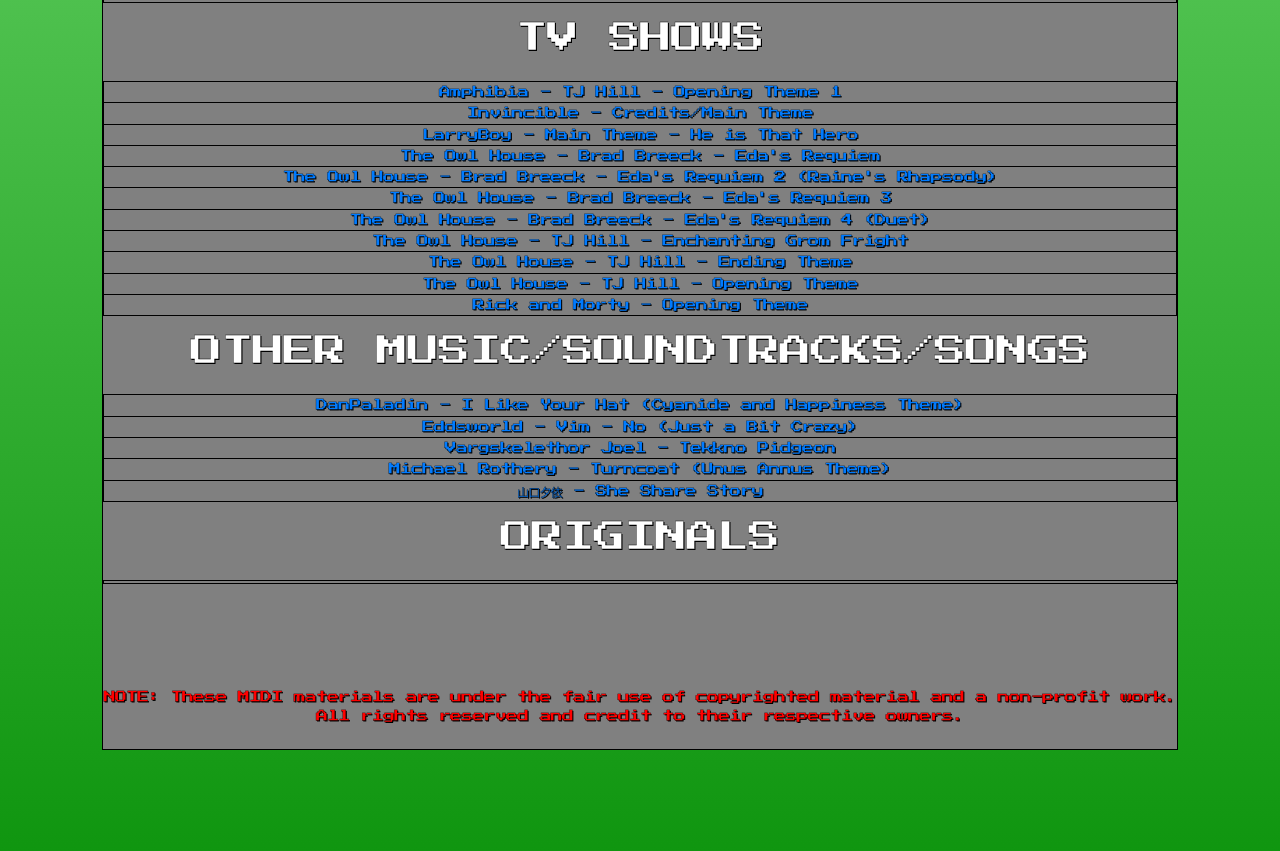
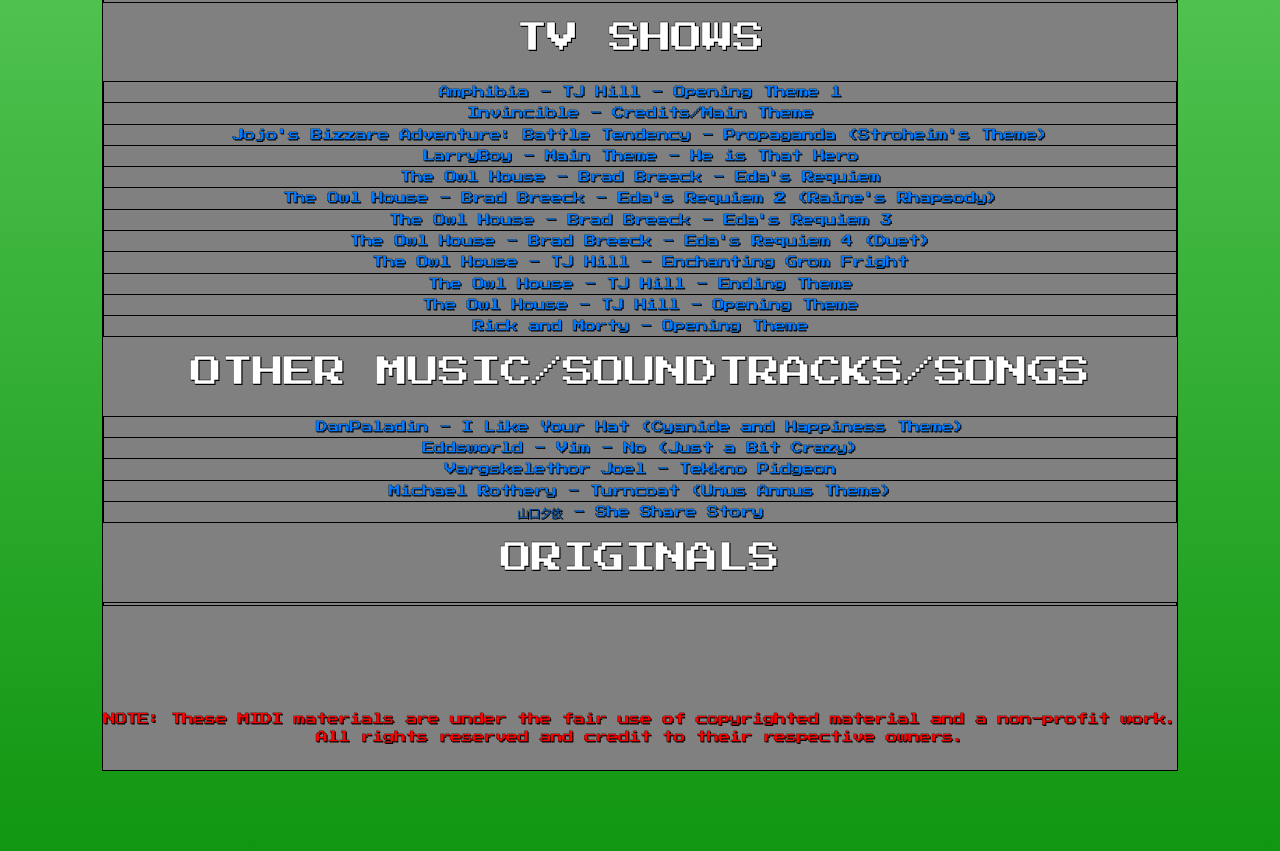
Before and after one commit to jk150web/jk150webs, a plain HTML site: page midi.html in a window 1280 px wide. Shown: the part 903-1754 px from the top of the page. Drawn offline with Linux system fonts and the light colour scheme.

Commit message:
Add files via upload

```diff
--- a/midi.html
+++ b/midi.html
@@ -200,6 +200,13 @@
                     </tr>
                     <tr>
                         <td>
+                            <a href="https://www.dropbox.com/s/hv23ps4aem9x74p?dl=1">
+                                Jojo's Bizzare Adventure: Battle Tendency - Propaganda (Stroheim's Theme)
+                            </a>
+                        </td>
+                    </tr>
+                    <tr>
+                        <td>
                             <a href="https://www.dropbox.com/s/nvk9mjd63fwntvi?dl=1">
                                 LarryBoy - Main Theme - He is That Hero
                             </a>
```
